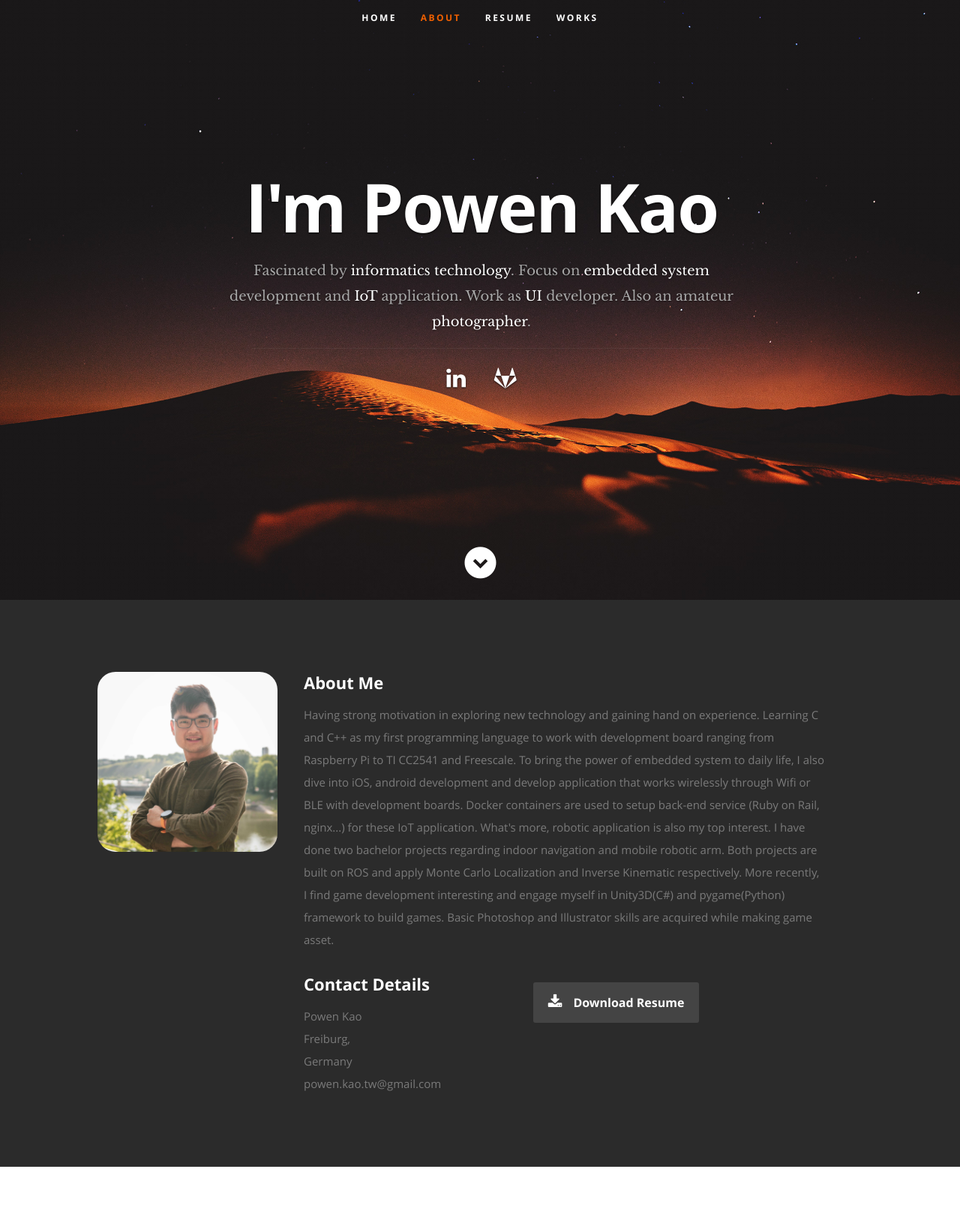
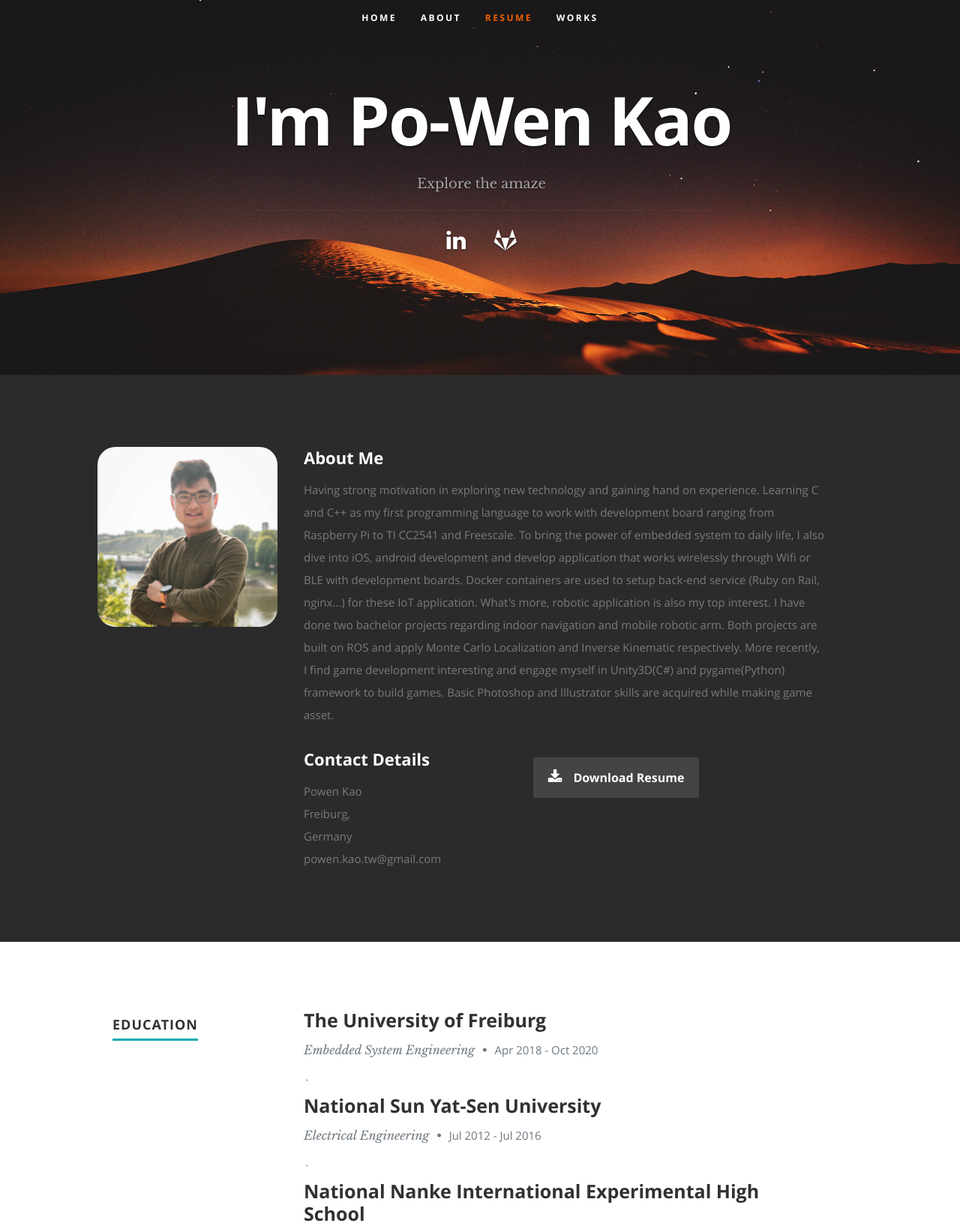
Before and after one commit to powen-kao/CV-Site, a Django app: page /cv/ in a window 1280 px wide. Shown: the top 1635 px of the page at 75% size. Run offline with Django 3.2, Linux system fonts and the light colour scheme; data comes from the database, SQL or seed files in the repository; some libraries are stand-ins or nearby versions.

Commit message:
change - resize header add .gitignore small cleanup

```diff
--- a/cv/static/cv/css/layout.css
+++ b/cv/static/cv/css/layout.css
@@ -30,10 +30,10 @@
 
 header {
    position: relative;
-   height: 800px;
-   min-height: 500px;
+   height: 500px;
+   /*min-height: 500px;*/
    width: 100%;
-   background: #161415 url(../images/header-background.jpg) no-repeat top center;
+   background: #161415 url(../images/header-background.jpg) no-repeat center;
    background-size: cover !important;
 	-webkit-background-size: cover !important;
    text-align: center;
@@ -52,7 +52,7 @@
    vertical-align: middle;
    margin: 0 auto;
    width: 85%;
-   padding-bottom: 30px;s
+   padding-bottom: 30px;
    text-align: center;
 }
 
--- a/cv/static/cv/js/init.js
+++ b/cv/static/cv/js/init.js
@@ -65,10 +65,10 @@
 /* equal to the browser height.
 ------------------------------------------------------ */
 
-   $('header').css({ 'height': $(window).height() });
+   // do not resize height
+   // $('header').css({ 'height': $(window).height() });
    $(window).on('resize', function() {
-
-        $('header').css({ 'height': $(window).height() });
+        // $('header').css({ 'height': $(window).height() });
         $('body').css({ 'width': $(window).width() })
    });
 
--- a/cv/templates/cv/index.html
+++ b/cv/templates/cv/index.html
@@ -51,16 +51,14 @@
             <li><a class="smoothscroll" href="#about">About</a></li>
 	         <li><a class="smoothscroll" href="#resume">Resume</a></li>
             <li><a class="smoothscroll" href="#portfolio">Works</a></li>
-{#            <li><a class="smoothscroll" href="#testimonials">Testimonials</a></li>#}
-{#            <li><a class="smoothscroll" href="#contact">Contact</a></li>#}
          </ul> <!-- end #nav -->
 
       </nav> <!-- end #nav-wrap -->
 
-      <div class="row banner">
+      <div class="row banner ">
          <div class="banner-text">
-            <h1 class="responsive-headline">I'm Powen Kao</h1>
-             <h3> Fascinated by <span>informatics technology</span>. Focus on <span>embedded system</span> development and <span>IoT</span> application. Work as <span>UI</span> developer. Also an amateur <span>photographer</span>. </h3>
+            <h1 class="responsive-headline">I'm Po-Wen Kao</h1>
+             <h3> Explore the amaze </h3>
             <hr />
             <ul class="social">
                <li><a href="https://www.linkedin.com/in/powen-kao/" target="_blank"><i class="fa fa-linkedin"></i></a></li>
@@ -68,10 +66,6 @@
             </ul>
          </div>
       </div>
-
-      <p class="scrolldown">
-         <a class="smoothscroll" href="#about"><i class="icon-down-circle"></i></a>
-      </p>
 
    </header> <!-- Header End -->
 
@@ -544,7 +538,7 @@
             </ul>
 
             <ul class="copyright">
-               <li>&copy; Copyright {% now 'Y' %} Powen Kao</li>
+               <li>&copy; Copyright {% now 'Y' %} Po-Wen Kao</li>
                <li>Derived from <a href="http://www.styleshout.com/" title="Styleshout" target="_blank">Styleshout</a></li>
             </ul>
 
```
Also changed, not shown: 1 other file.
